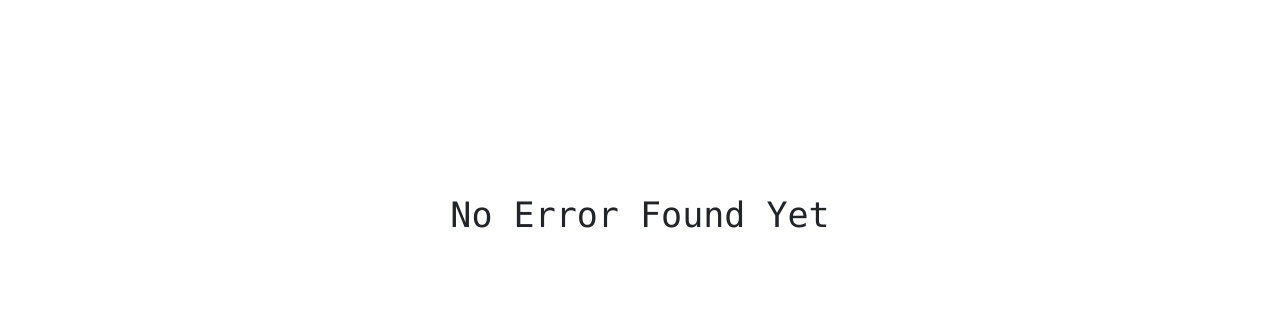
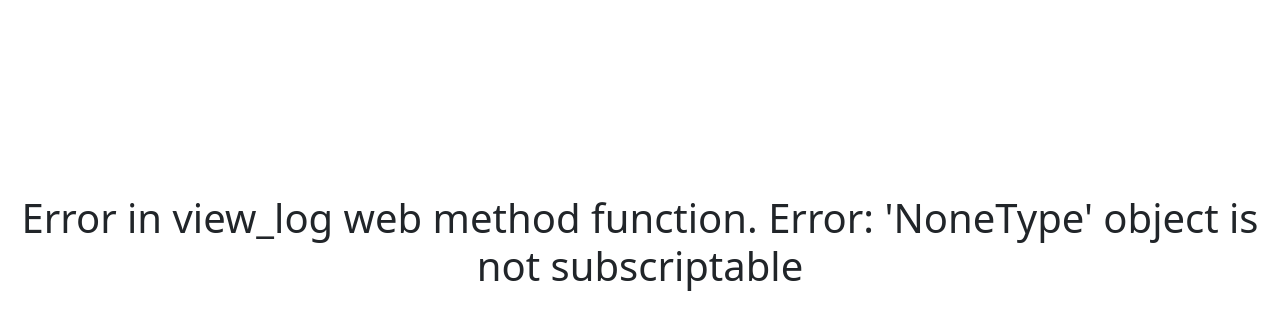
Before and after one commit to bunny-k28/CanteenFastCard, a Flask app: page /admin/developer/backend/error in a window 1280 px wide. Shown: the part 195-525 px from the top of the page. Run offline with Flask 2, Linux system fonts and the light colour scheme; the visitor is signed in with stand-in values (Sample User, id 1); parts of the project's set-up code (start-up, migrations or seed data) failed here and were passed over.

Commit message:
general modifications

```diff
--- a/templates/Admin/admin_developer_error.html
+++ b/templates/Admin/admin_developer_error.html
@@ -41,7 +41,9 @@
     <br><br><br><br><br><br><br><br><br><br><br><br><br>
 
     <h1 align="center">
-        <pre> {{ dev_error_message }} </pre>
+        <p>
+			{{ dev_error_message }}
+		</p>
     </h1>
 
     <!-- Bootstrap Bundle with Popper -->
--- a/website.py
+++ b/website.py
@@ -20,8 +20,8 @@
 sql = db.cursor()
 
 # crearing the required tables
-sql.execute('CREATE TABLE IF NOT EXISTS student_info(id INTEGER PRIMARY KEY, usid UID, student_name NAME, email TEXT)')
-sql.execute('CREATE TABLE IF NOT EXISTS student_account(id INTEGER PRIMARY KEY, pin_code TEXT, amount INTEGER)')
+sql.execute('CREATE TABLE IF NOT EXISTS student_info(id INTEGER PRIMARY KEY, usid UID, name NAME, email TEXT)')
+sql.execute('CREATE TABLE IF NOT EXISTS student_account(id INTEGER PRIMARY KEY, pin TEXT, amount INTEGER)')
 sql.execute('CREATE TABLE IF NOT EXISTS admin_logins(SSID TEXT PRIMARY KEY, Password PASSWORD, Email TEXT)')
 
 db.commit()
```
